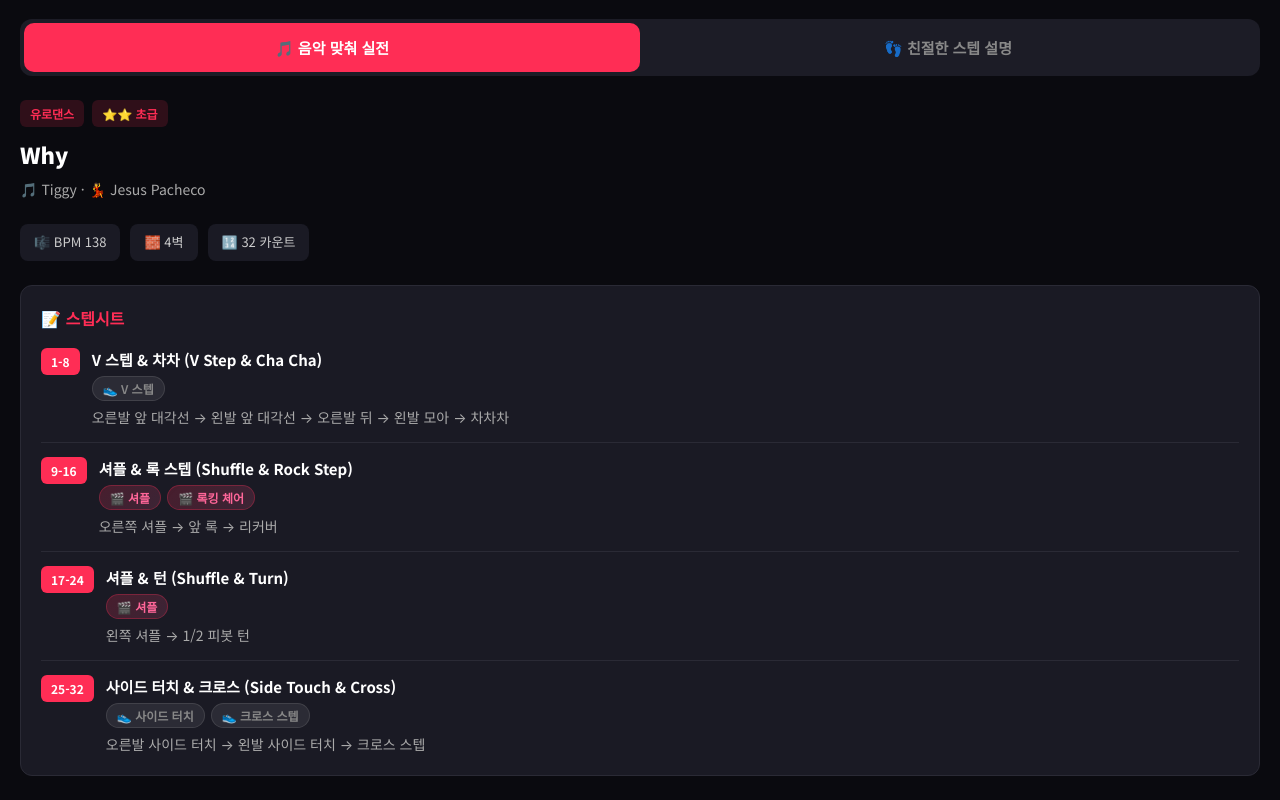
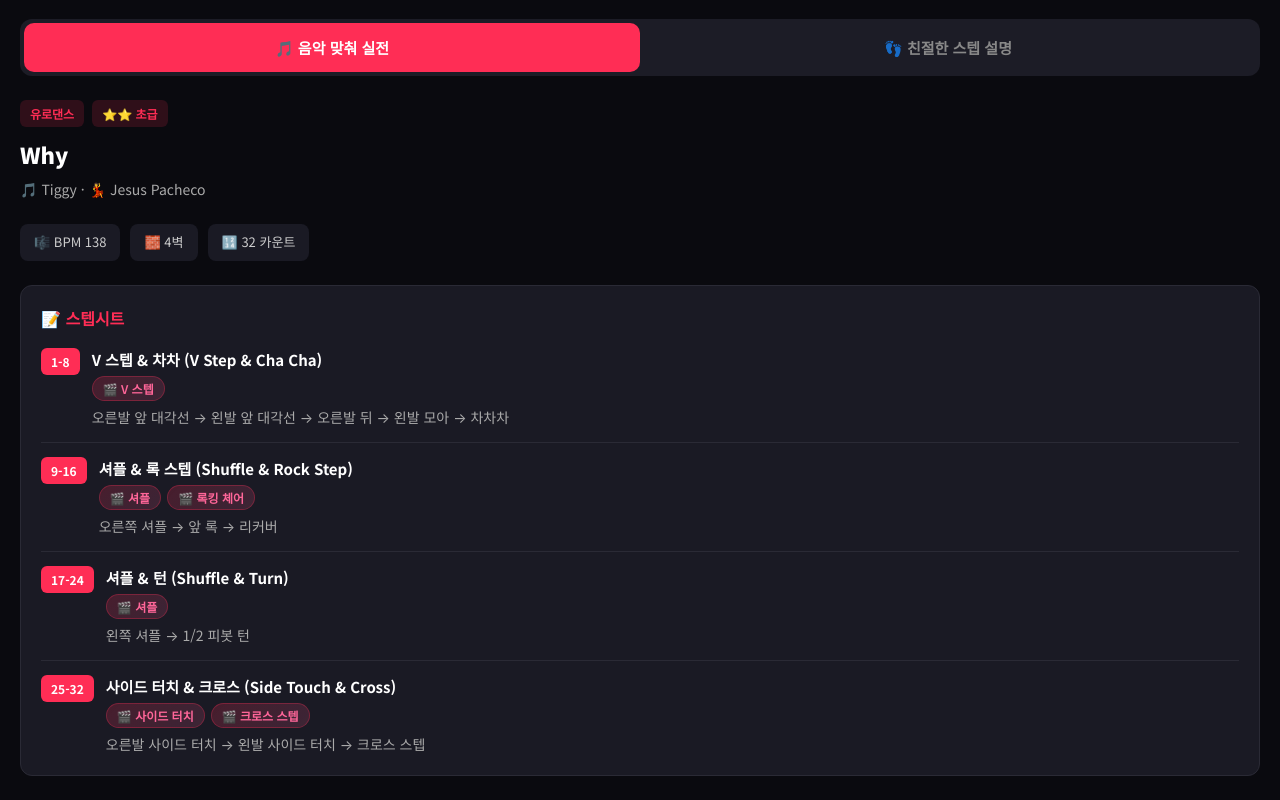
Before and after one commit to elleme1/stepbystep-linedance, a React (Vite) app: page /video/1 in a window 1280 px wide. Shown: the part 980-1780 px from the top of the page. Built offline with nearby package versions, Linux system fonts and the light colour scheme.

Commit message:
feat: step_09~step_16 추가 스텝 8개에 YouTube 튜토리얼 영상 추가

```diff
--- a/src/data/theory.js
+++ b/src/data/theory.js
@@ -99,7 +99,7 @@ export const theoryData = [
         tips: '가장 기본적인 스텝! 리듬에 맞춰 자연스럽게 무게 이동하세요.',
         keywords: ['사이드 터치', 'side touch', '사이드 스텝', 'side step'],
         gifUrl: null,
-        videoUrl: null
+        videoUrl: '36AxDAxyOGA'
     },
     {
         id: 'step_10',
@@ -110,7 +110,7 @@ export const theoryData = [
         tips: '워크할 때 보폭을 일정하게 유지하고, 턴 시 축 발의 볼을 활용하세요.',
         keywords: ['워크', 'walk', '앞 워크', 'forward walk'],
         gifUrl: null,
-        videoUrl: null
+        videoUrl: 'F0AoFke-Dj0'
     },
     {
         id: 'step_11',
@@ -121,7 +121,7 @@ export const theoryData = [
         tips: '무릎을 살짝 구부리고 상체는 최대한 고정. 엉덩이만 움직이세요!',
         keywords: ['힙 범프', 'hip bump', '힙범프'],
         gifUrl: null,
-        videoUrl: null
+        videoUrl: 'KY6WiqREjAI'
     },
     {
         id: 'step_12',
@@ -132,7 +132,7 @@ export const theoryData = [
         tips: '교차 시 무릎이 서로 살짝 스치는 느낌으로. 엉덩이가 자연스럽게 회전합니다.',
         keywords: ['크로스', 'cross', '크로스 스텝'],
         gifUrl: null,
-        videoUrl: null
+        videoUrl: '_9vBDIU-uaQ'
     },
     {
         id: 'step_13',
@@ -143,7 +143,7 @@ export const theoryData = [
         tips: '상체도 함께 자연스럽게 기울이면 더 우아한 동작이 됩니다.',
         keywords: ['스웨이', 'sway', '힙 스웨이', 'hip sway'],
         gifUrl: null,
-        videoUrl: null
+        videoUrl: 'pZvjCgA8vlY'
     },
     {
         id: 'step_14',
@@ -154,7 +154,7 @@ export const theoryData = [
         tips: '발끝이 벌어지며 V자를 그리는 느낌. 리듬감 있게!',
         keywords: ['v 스텝', 'v step'],
         gifUrl: null,
-        videoUrl: null
+        videoUrl: 'G5dmC6xRQhA'
     },
     {
         id: 'step_15',
@@ -165,7 +165,7 @@ export const theoryData = [
         tips: '힙 모션을 넣으면 더 라틴 느낌! 무릎에서 힙으로 움직임이 전달되게.',
         keywords: ['쿠카라차', 'cucaracha'],
         gifUrl: null,
-        videoUrl: null
+        videoUrl: 'tgPXN6ABHp8'
     },
     {
         id: 'step_16',
@@ -176,7 +176,7 @@ export const theoryData = [
         tips: '그레이프바인의 확장 버전. 교차할 때 상체 방향을 유지하세요.',
         keywords: ['위빙', 'weave', 'weaving'],
         gifUrl: null,
-        videoUrl: null
+        videoUrl: 'RAJKB9tgEN0'
     },
 
     // ===== 용어 =====
```
